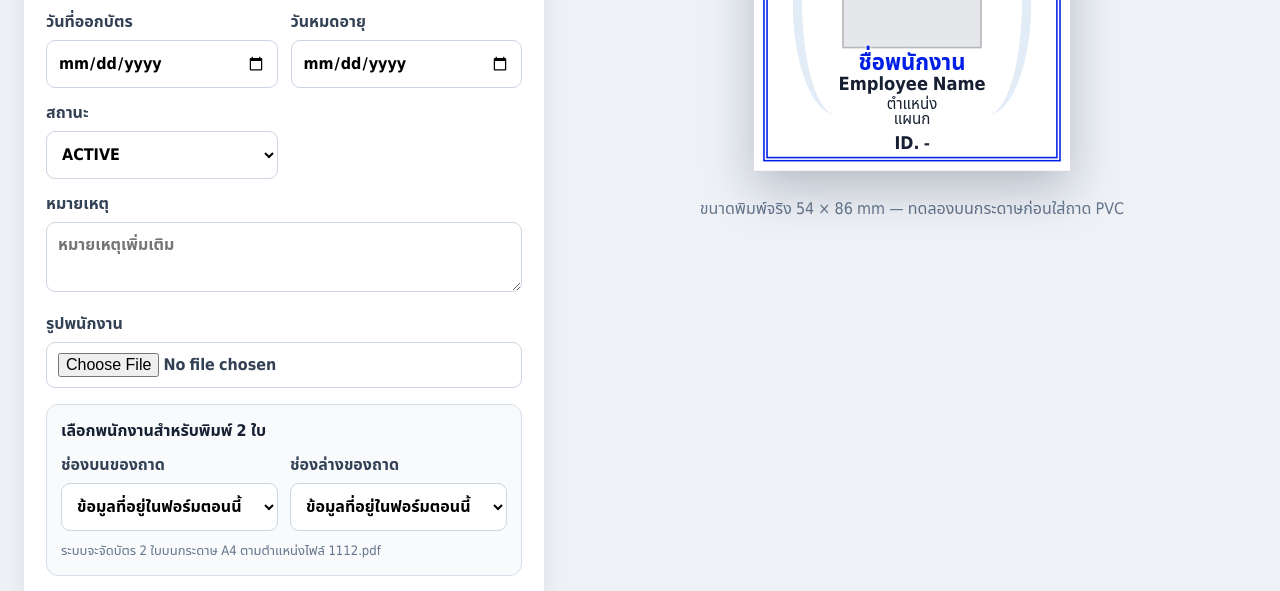
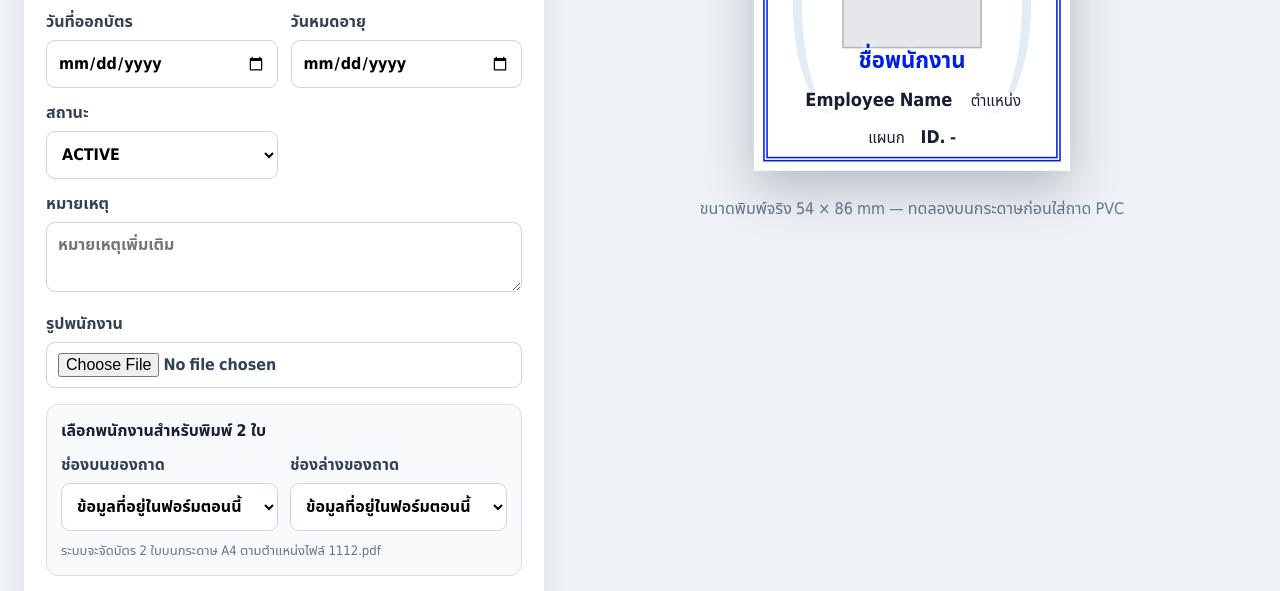
Before and after one commit to supakorn-bot/employee-card-app, a plain HTML site: page index.html in a window 1280 px wide. Shown: the part 907-1498 px from the top of the page. Drawn offline with Linux system fonts and the light colour scheme; no server answers.

Commit message:
Adjust employee card watermark v1.5.6

```diff
--- a/index.html
+++ b/index.html
@@ -3,8 +3,8 @@
 <head>
   <meta charset="UTF-8" />
   <meta name="viewport" content="width=device-width, initial-scale=1.0" />
-  <title>Employee Card App v1.5.5</title>
-  <link rel="stylesheet" href="./style.css?v=1.5.5" />
+  <title>Employee Card App v1.5.6</title>
+  <link rel="stylesheet" href="./style.css?v=1.5.6" />
 </head>
 <body>
   <header class="topbar">
@@ -12,7 +12,7 @@
       <h1>Employee Card App</h1>
       <p>ระบบจัดทำ ค้นหา แก้ไข และพิมพ์บัตรพนักงาน</p>
     </div>
-    <span class="version">v1.5.5</span>
+    <span class="version">v1.5.6</span>
   </header>
 
   <main class="app-shell">
@@ -210,7 +210,7 @@
     <div id="trayBottomSlot" class="tray-slot tray-slot-bottom"></div>
   </section>
 
-  <script src="./app.js?v=1.5.5"></script>
+  <script src="./app.js?v=1.5.6"></script>
 
 </body>
 </html>
--- a/style.css
+++ b/style.css
@@ -660,7 +660,7 @@ label {
   z-index: 3;
 }
 
-/* === v1.5.5 LEGACY WATERMARK START === */
+/* === v1.5.6 LEGACY WATERMARK START === */
 .front-white .white-watermark {
   position: absolute;
   inset: 0;
@@ -706,28 +706,58 @@ label {
   display: none !important;
 }
 
-/* Keep all real card content above the watermark */
+/* Pull text upward slightly so it "comes out" from the photo area like the legacy card */
+.front-white .photo-box {
+  position: relative;
+  z-index: 2;
+  margin: 1.7mm auto -0.9mm;
+}
+
 .front-white .brand-logo,
 .front-white .company-th,
 .front-white .company-en,
-.front-white .photo-box,
-.front-white .thai-name,
-.front-white .eng-name,
 .front-white .position,
 .front-white .department,
 .front-white .id-line {
   position: relative;
-  z-index: 2;
+  z-index: 3;
 }
 
-/* Improve text readability without creating obvious white boxes */
-.front-white .thai-name,
-.front-white .eng-name,
-.front-white .position,
-.front-white .department,
-.front-white .id-line {
+/* Main names sit higher and overlap the bottom photo area slightly */
+.front-white .thai-name {
+  position: relative;
+  z-index: 4;
+  margin-top: -0.1mm;
+  display: inline-block;
+  padding: 0 1.4mm;
+  line-height: 1.02;
+  background: rgba(255, 255, 255, 0.90);
   text-shadow:
     0 0 1.2mm rgba(255, 255, 255, 0.98),
     0 0 0.6mm rgba(255, 255, 255, 0.98);
 }
-/* === v1.5.5 LEGACY WATERMARK END === */
+
+.front-white .eng-name {
+  position: relative;
+  z-index: 4;
+  margin-top: -0.15mm;
+  display: inline-block;
+  padding: 0 1.2mm;
+  line-height: 1.02;
+  background: rgba(255, 255, 255, 0.90);
+  text-shadow:
+    0 0 1.2mm rgba(255, 255, 255, 0.98),
+    0 0 0.6mm rgba(255, 255, 255, 0.98);
+}
+
+.front-white .position,
+.front-white .department,
+.front-white .id-line {
+  display: inline-block;
+  padding: 0 0.8mm;
+  background: rgba(255, 255, 255, 0.82);
+  text-shadow:
+    0 0 1.2mm rgba(255, 255, 255, 0.98),
+    0 0 0.6mm rgba(255, 255, 255, 0.98);
+}
+/* === v1.5.6 LEGACY WATERMARK END === */
```
